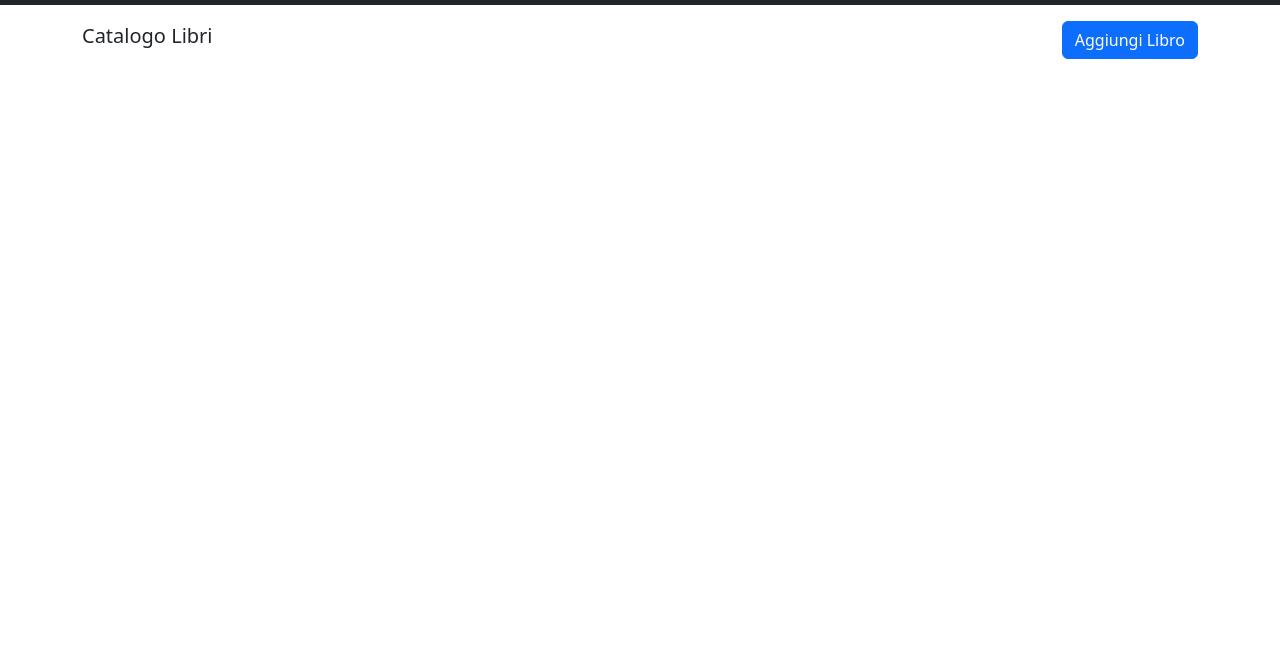
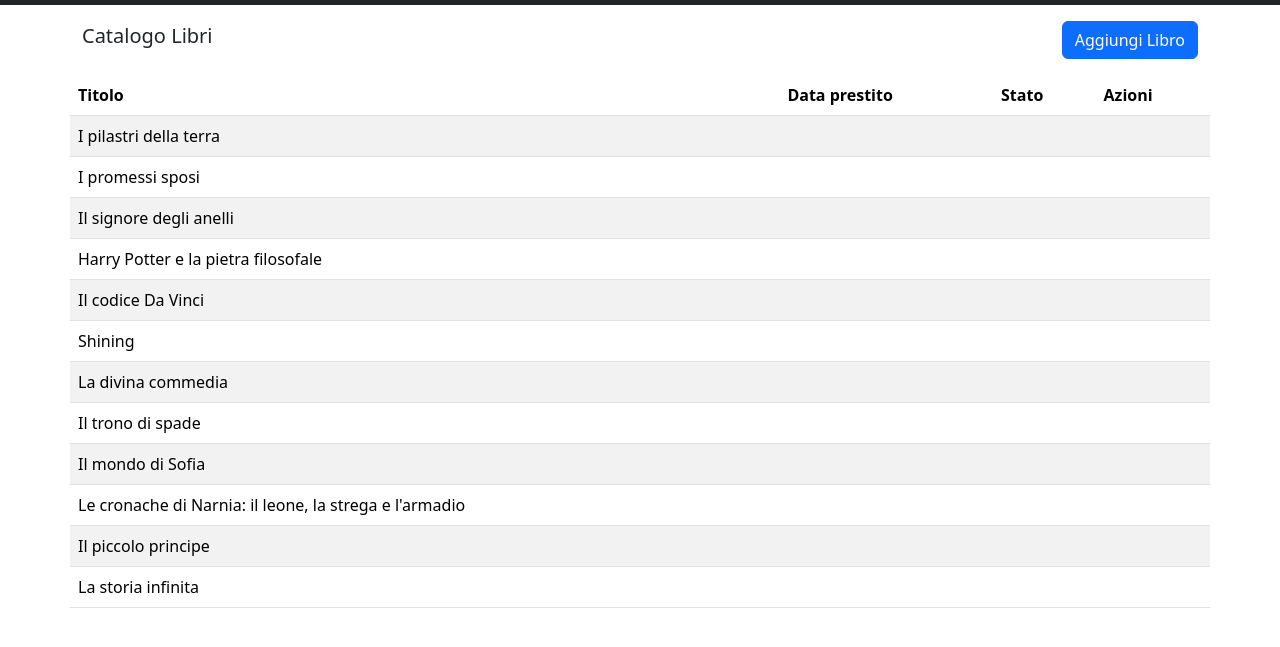
Before and after one commit to mbalbino1997/html-css-bootstrap-dashboard, a plain HTML site: page index.html in a window 1280 px wide. Shown: the part 53-700 px from the top of the page. Drawn offline with nearby package versions, Linux system fonts and the light colour scheme.

Commit message:
add:table

```diff
--- a/index.html
+++ b/index.html
@@ -47,6 +47,90 @@
             </div>
         </div>
       </section>
+      <table class="table table-striped container">
+        <thead>
+            <tr>
+                <th>Titolo</th>
+                <th>Data prestito</th>
+                <th>Stato</th>
+                <th>Azioni</th>
+            </tr>
+        </thead>
+        <tbody>
+            <tr>
+                <td>I pilastri della terra</td>
+                <td></td>
+                <td></td>
+                <td></td>
+            </tr>
+            <tr>
+                <td>I promessi sposi</td>
+                <td></td>
+                <td></td>
+                <td></td>
+            </tr>
+            <tr>
+                <td>Il signore degli anelli</td>
+                <td></td>
+                <td></td>
+                <td></td>
+            </tr>
+            <tr>
+                <td>Harry Potter e la pietra filosofale</td>
+                <td></td>
+                <td></td>
+                <td></td>
+            </tr>
+            <tr>
+                <td>Il codice Da Vinci</td>
+                <td></td>
+                <td></td>
+                <td></td>
+            </tr>
+            <tr>
+                <td>Shining</td>
+                <td></td>
+                <td></td>
+                <td></td>
+            </tr>
+            <tr>
+                <td>La divina commedia</td>
+                <td></td>
+                <td></td>
+                <td></td>
+            </tr>
+            <tr>
+                <td>Il trono di spade</td>
+                <td></td>
+                <td></td>
+                <td></td>
+            </tr>
+            <tr>
+                <td>Il mondo di Sofia</td>
+                <td></td>
+                <td></td>
+                <td></td>
+            </tr>
+            <tr>
+                <td>Le cronache di Narnia: il leone, la strega e l'armadio</td>
+                <td></td>
+                <td></td>
+                <td></td>
+            </tr>
+            <tr>
+                <td>Il piccolo principe</td>
+                <td></td>
+                <td></td>
+                <td></td>
+            </tr>
+            <tr>
+                <td>La storia infinita</td>
+                <td></td>
+                <td></td>
+                <td></td>
+            </tr>
+        </tbody>
+      </table>
 
 
     <script src="https://cdn.jsdelivr.net/npm/@popperjs/core@2.11.8/dist/umd/popper.min.js" integrity="sha384-I7E8VVD/ismYTF4hNIPjVp/Zjvgyol6VFvRkX/vR+Vc4jQkC+hVqc2pM8ODewa9r" crossorigin="anonymous"></script>
```
